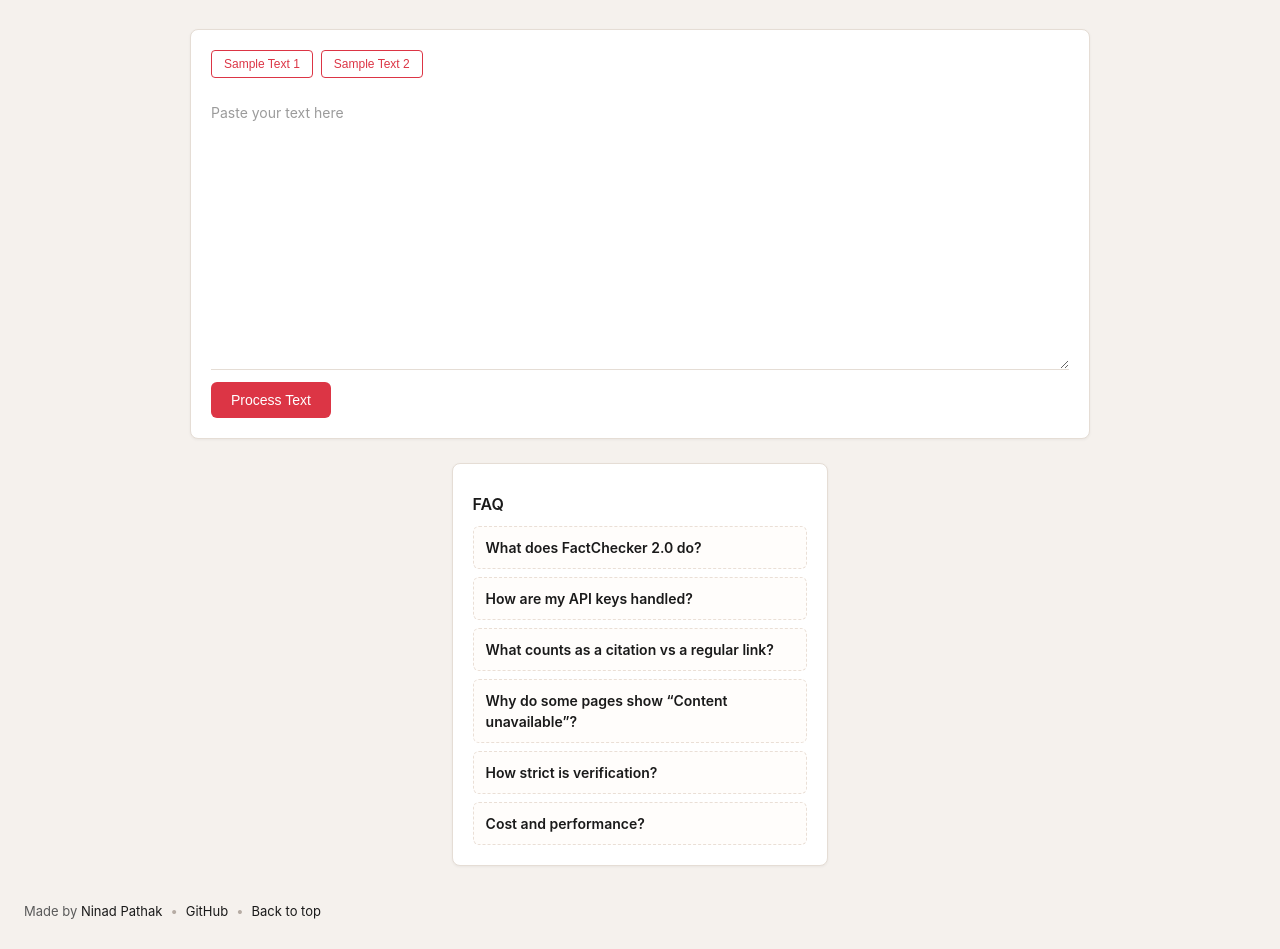
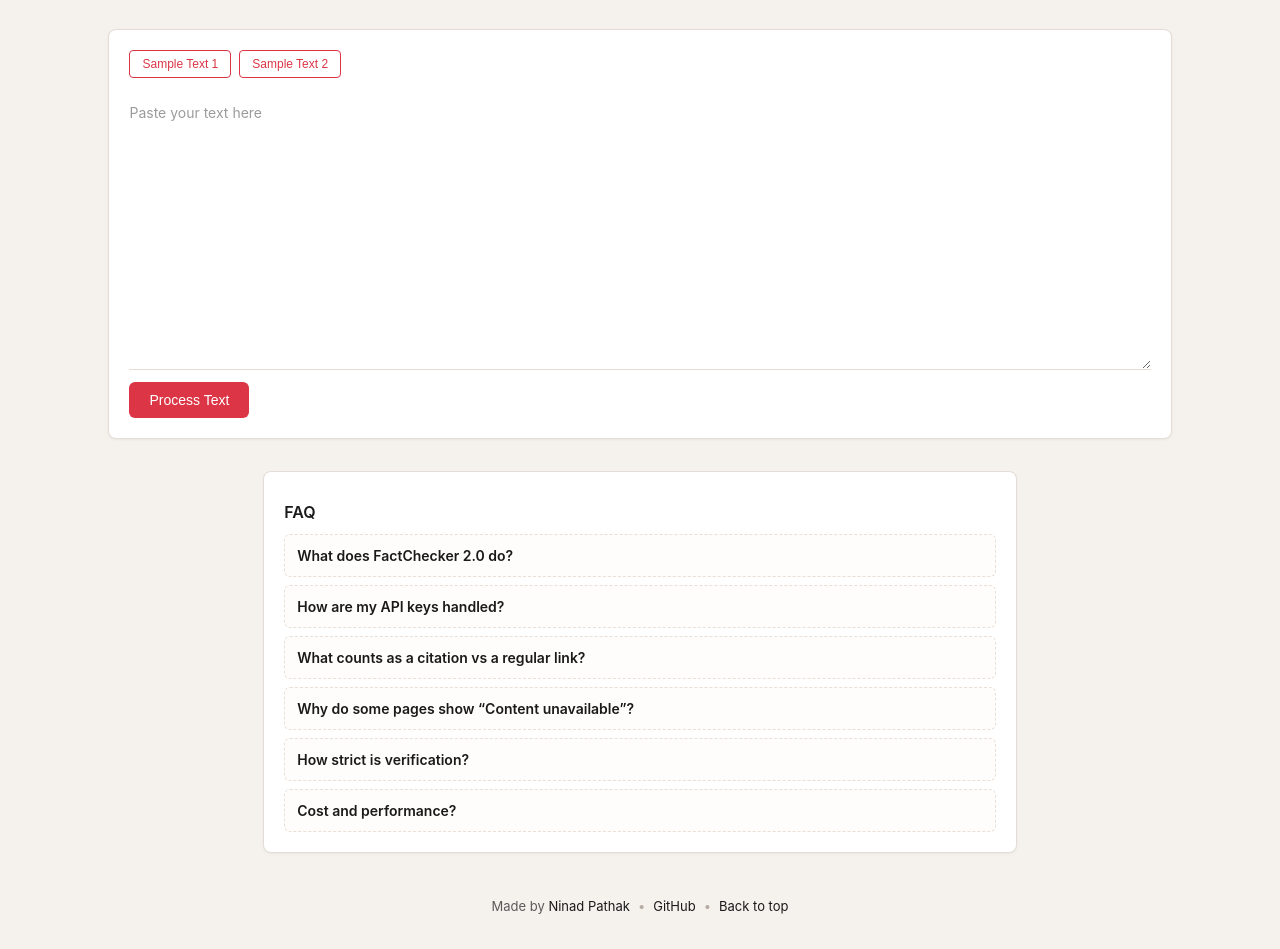
Before and after one commit to ninadpathak/FactChecker, a plain HTML site: page index.html in a window 1280 px wide. Shown: the part 137-1086 px from the top of the page. Drawn offline with nearby package versions, Linux system fonts and the light colour scheme.

Commit message:
Widen primary panels and FAQ layout; center footer

```diff
--- a/css/styles.css
+++ b/css/styles.css
@@ -177,33 +177,38 @@ header p {
     flex-direction: column;
     align-items: center;
     gap: 16px;
-    margin-bottom: 16px;
-    transition: padding 0.4s ease, gap 0.4s ease;
-    padding: 0;
+    margin-bottom: 24px;
+    transition: padding 0.3s ease, gap 0.3s ease;
+    padding: 0 4%;
+    width: 100%;
+    box-sizing: border-box;
 }
 
 .main-content.initial .text-input,
 .main-content.initial .links-verification {
-    width: 80%;
-    max-width: 900px;
+    width: 92%;
+    max-width: 1100px;
 }
 
 .main-content.expanded {
     flex-direction: row;
-    justify-content: space-between;
+    justify-content: center;
     align-items: flex-start;
-    padding: 0 10%;
+    gap: 28px;
+    padding: 0 4%;
 }
 
 .main-content.expanded .text-input,
 .main-content.expanded .links-verification {
-    width: 40%;
-    max-width: none;
+    flex: 1 1 50%;
+    width: auto;
+    max-width: 760px;
+    min-width: 0;
 }
 
 .text-input,
 .links-verification {
-    transition: width 0.4s ease, transform 0.4s ease, opacity 0.4s ease;
+    transition: width 0.35s ease, flex-basis 0.35s ease, transform 0.35s ease, opacity 0.35s ease;
 }
 
 /* Sample Text Buttons */
@@ -289,8 +294,9 @@ header p {
 }
 
 .faq-section {
-    width: 30%;
-    margin: 24px auto 0 auto;
+    width: 60%;
+    max-width: 900px;
+    margin: 32px auto 0 auto;
 }
 
 .faq-section .faq-list {
@@ -470,16 +476,19 @@ table td a:hover {
 
 /* Footer */
 .site-footer {
-    margin-top: 20px;
-    padding: 16px 12px;
+    margin-top: 24px;
+    padding: 20px 12px;
     color: #5a5a5a;
+    text-align: center;
 }
 .site-footer .footer-inner {
     display: flex;
     flex-wrap: wrap;
+    justify-content: center;
     gap: 8px;
     align-items: center;
     font-size: 0.8125rem;
+    width: 100%;
 }
 .site-footer a { color: #1a1a1a; text-decoration: none; }
 .site-footer a:hover { color: #dc3545; text-decoration: underline; }
```
